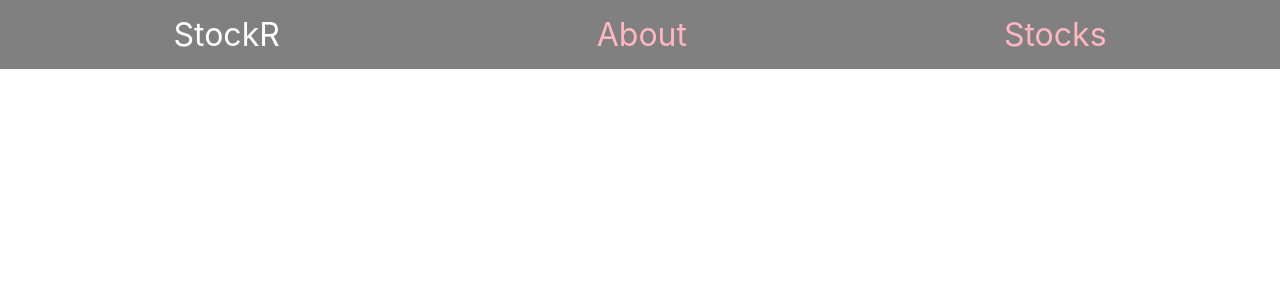
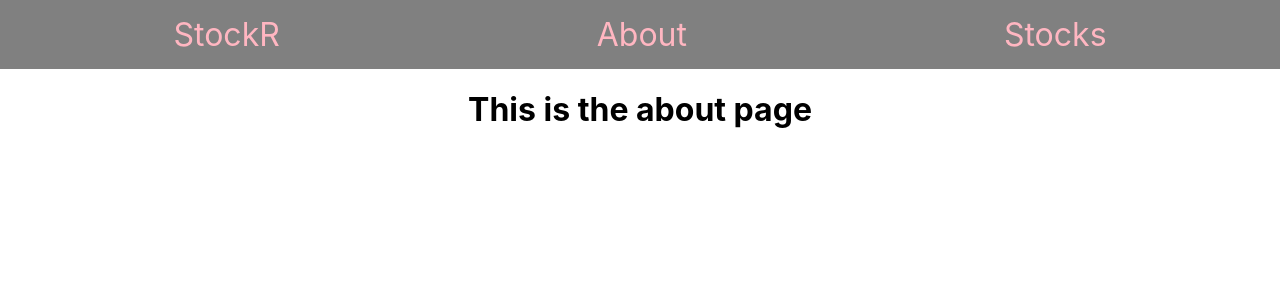
Before and after one commit to mellisporter/react-router-stocks, a React (Create React App) app: page /about in a window 1280 px wide. Shown: the top 300 px of the page. Built offline with nearby package versions, Linux system fonts and the light colour scheme.

Commit message:
all routes work

```diff
--- a/src/App.js
+++ b/src/App.js
@@ -5,6 +5,7 @@ import { Route, Switch } from 'react-router';
 import Nav from "./components/Nav";
 import Main from "./pages/Main";
 import About from "./pages/About";
+import Stocks from "./pages/Stocks";
 
 function App() {
   return (
@@ -14,6 +15,12 @@ function App() {
       <Route exact path="/">
         <Main/>
       </Route>
+      <Route path="/about">
+        <About/>
+      </Route>
+      <Route path="/stocks">
+        <Stocks/>
+      </Route>
     </Switch>
     </div>
   );
--- a/src/components/Nav.js
+++ b/src/components/Nav.js
@@ -4,9 +4,15 @@ import {Link} from "react-router-dom";
 const Nav = function() {
     return(
         <div className="nav">
+        <Link to="/">
         StockR
-        <a>About</a>
-        <a>Stocks</a>
+        </Link>
+        <Link to="/about">
+        About
+        </Link>
+        <Link to="/stocks">
+        Stocks
+        </Link>
         </div>
     )
 }
--- a/src/pages/About.js
+++ b/src/pages/About.js
@@ -2,7 +2,7 @@ import React from "react";
 
 const About = function() {
     return(
-        <h1>Hi</h1>
+        <h1>This is the about page</h1>
     )
 }
 
--- a/src/pages/Main.js
+++ b/src/pages/Main.js
@@ -2,7 +2,7 @@ import React from "react";
 
 const Main = function() {
    return(
-    <h1>Sup</h1>
+    <h1>This is the home page</h1>
    )
 }
 
--- a/src/pages/Stocks.js
+++ b/src/pages/Stocks.js
@@ -0,0 +1,9 @@
+import React from "react";
+
+const Stocks = function() {
+    return(
+        <h1>These are the stocks</h1>
+    )
+}
+
+export default Stocks;
```
